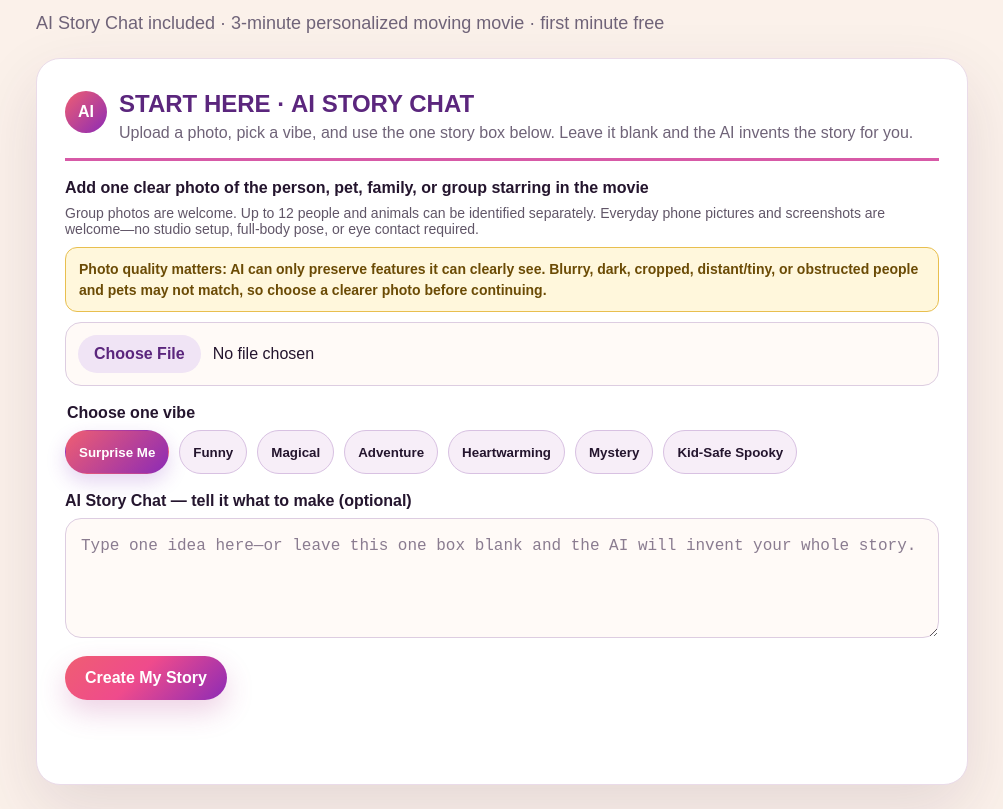
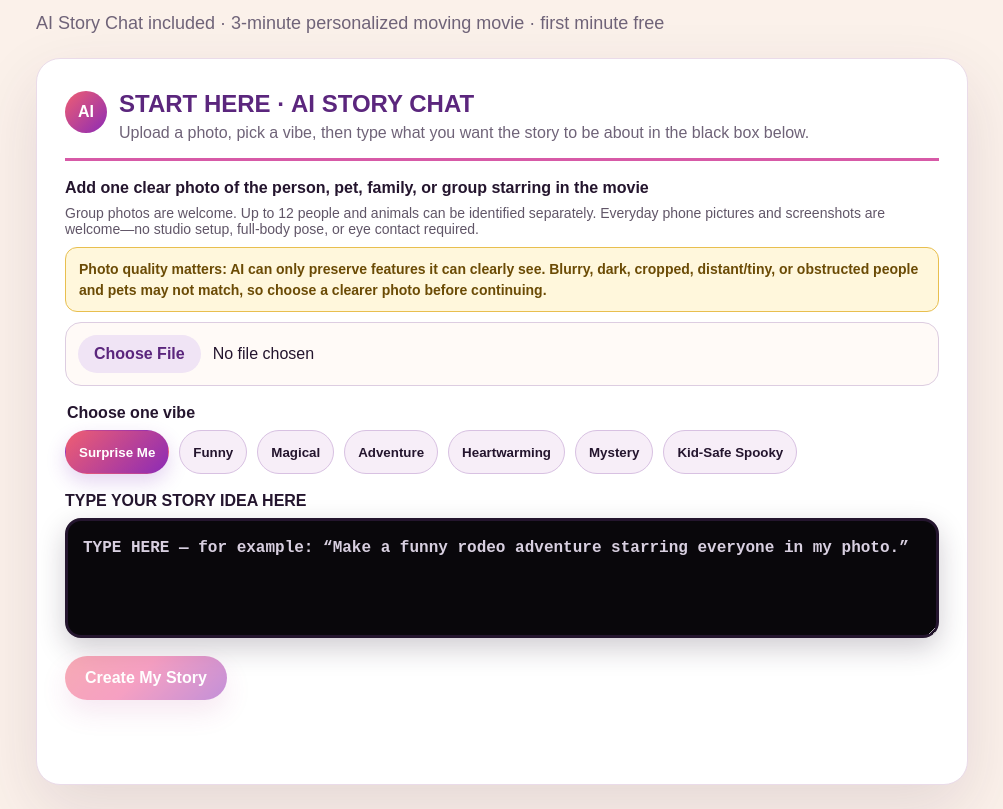
Before and after one commit to debeaux13-cloud/cajun-country, a Next.js app: page /create in a window 1280 px wide. Shown: the part 300-1109 px from the top of the page, without its empty margins (138-1141 px from the left). Built offline with nearby package versions, Linux system fonts and the light colour scheme.

Commit message:
Make the black AI Story Chat required and unmistakable

```diff
--- a/pages/create.js
+++ b/pages/create.js
@@ -70,17 +70,16 @@ export default function Create(){
   async function stage(){
     if(stageRequest.current)return;
     if(!image){setStatus('Add the individual or group photo first so Stage can build the story around everyone in it.');return}
+    if(!idea.trim()){setStatus('Type a story idea in the black AI Story Chat box before continuing.');return}
     if(checkingPhoto){setStatus('Give us a moment to finish checking that photo.');return}
     if(photoCheck?.status==='retry_required'){setStatus('Choose another photo before creating the story. The current photo does not show enough reliable identity detail.');return}
     const draftAttempt=Math.min(3,draftsUsed+1);
     const priorStoryBriefs=drafts.map(draft=>draft.storyBrief).filter(Boolean);
     const priorSourceLedgers=drafts.map(draft=>draft.sourceLedger).filter(Boolean);
-    const requestMode=idea.trim()?'my_story':'make_for_me';
+    const requestMode='my_story';
     stageRequest.current=true;
     setBusy(true);
-    setStatus(requestMode==='make_for_me'
-      ?'Writing one complete story around everyone in your photo…'
-      :'Turning your idea into one complete story…');
+    setStatus('Turning your idea into one complete story…');
     try{
       const requestIdea=idea;
       const requestMoods=[vibe];
@@ -168,7 +167,7 @@ export default function Create(){
       <h1 className='createTitle' style={{fontFamily:'Georgia,serif',fontSize:'clamp(40px,7vw,70px)',marginBottom:8}}>Make them the main character.</h1>
       <p className='createSubtitle' style={{fontSize:18,opacity:.85}}>AI Story Chat included · 3-minute personalized moving movie · first minute free</p>
       <section className='createCard' style={{marginTop:24,background:'#19121f',border:'1px solid #3d2d49',borderRadius:24,padding:20}}>
-        <div className='stageIntro' style={{display:'flex',gap:12,alignItems:'center',marginBottom:14}}><div className='aiBadge' style={{width:42,height:42,borderRadius:99,background:'#7b2cff',display:'grid',placeItems:'center',fontWeight:900}}>AI</div><div><b>START HERE · AI STORY CHAT</b><div style={{opacity:.7}}>Upload a photo, pick a vibe, and use the one story box below. Leave it blank and the AI invents the story for you.</div></div></div>
+        <div className='stageIntro' style={{display:'flex',gap:12,alignItems:'center',marginBottom:14}}><div className='aiBadge' style={{width:42,height:42,borderRadius:99,background:'#7b2cff',display:'grid',placeItems:'center',fontWeight:900}}>AI</div><div><b>START HERE · AI STORY CHAT</b><div style={{opacity:.7}}>Upload a photo, pick a vibe, then type what you want the story to be about in the black box below.</div></div></div>
         {busy&&<div className='workingToast' role='status' aria-live='polite'><span className='workingSpinner'/><span>{status||'Creating your story…'}</span></div>}
 
         <div style={{margin:'18px 0'}}>
@@ -182,9 +181,9 @@ export default function Create(){
         <fieldset className='vibePicker' disabled={busy} style={{border:0,padding:0,margin:'18px 0'}}><legend style={{fontWeight:800,marginBottom:8}}>Choose one vibe</legend><div className='vibeButtons' style={{display:'flex',gap:8,flexWrap:'wrap'}}>{VIBES.map(option=><button className='vibeButton' type='button' key={option.value} aria-pressed={vibe===option.value} onClick={()=>chooseVibe(option.value)} style={{padding:'9px 13px',borderRadius:999,fontWeight:800,background:vibe===option.value?'#7b2cff':'#2b2135',color:'#fff',border:vibe===option.value?'2px solid #b994ff':'1px solid #5c4470'}}>{option.label}</button>)}</div></fieldset>
 
         {!selectedDraft&&<>
-          <label htmlFor='story-input' style={{display:'block',fontWeight:800,marginBottom:8}}>AI Story Chat — tell it what to make (optional)</label>
-          <textarea className='storyInput' id='story-input' disabled={busy} value={idea} onChange={event=>changeIdea(event.target.value)} placeholder='Type one idea here—or leave this one box blank and the AI will invent your whole story.' style={{width:'100%',minHeight:120,padding:15,borderRadius:16,background:'#0f0b13',color:'#fff',boxSizing:'border-box',fontSize:16}}/>
-          <button className='primaryButton' disabled={busy||checkingPhoto||photoCheck?.status==='retry_required'} onClick={stage} style={{marginTop:14,padding:'13px 20px',borderRadius:999,fontWeight:900}}>{busy?'Creating your story…':checkingPhoto?'Checking Photo…':'Create My Story'}</button>
+          <label htmlFor='story-input' style={{display:'block',fontWeight:800,marginBottom:8}}>TYPE YOUR STORY IDEA HERE</label>
+          <textarea className='storyInput' id='story-input' disabled={busy} value={idea} onChange={event=>changeIdea(event.target.value)} required aria-required='true' placeholder='TYPE HERE — for example: “Make a funny rodeo adventure starring everyone in my photo.”' style={{width:'100%',minHeight:120,padding:15,borderRadius:16,background:'#0f0b13',color:'#fff',boxSizing:'border-box',fontSize:16}}/>
+          <button className='primaryButton' disabled={busy||checkingPhoto||photoCheck?.status==='retry_required'||!idea.trim()} onClick={stage} style={{marginTop:14,padding:'13px 20px',borderRadius:999,fontWeight:900}}>{busy?'Creating your story…':checkingPhoto?'Checking Photo…':'Create My Story'}</button>
         </>}
         <p className='statusLine' style={{minHeight:24}}>{status}</p>
         {selectedDraft&&<>
@@ -223,15 +222,15 @@ export default function Create(){
       .vibeButtons{gap:10px!important}
       .vibeButton{color:#24152e!important;background:#f7eef8!important;border:1px solid #d8c1e2!important;min-height:44px}
       .vibeButton[aria-pressed="true"]{color:#fff!important;background:linear-gradient(135deg,#ef5e72,#8c2bb6)!important;border-color:transparent!important;box-shadow:0 8px 20px rgba(122,42,184,.2)}
-      .storyInput{width:100%!important;border:1px solid #ddcde1!important;background:#fffaf7!important;color:#24152e!important;line-height:1.55;resize:vertical}
-      .storyInput::placeholder{color:#8a7c90}
+      .storyInput{width:100%!important;border:3px solid #24152e!important;background:#09070b!important;color:#fff!important;box-shadow:0 10px 28px rgba(36,21,46,.22);line-height:1.55;resize:vertical}
+      .storyInput::placeholder{color:#d8cfe0;font-weight:800}
       .primaryButton,.previewButton{border:0!important;color:#fff!important;background:linear-gradient(135deg,#ef5e72,#ef4b8c 45%,#8c2bb6)!important;box-shadow:0 12px 28px rgba(178,52,137,.22);cursor:pointer;font-size:16px}
       .secondaryButton,.draftButton{color:#5b267d!important;background:#f5eaf8!important;border:1px solid #d8c1e2!important;cursor:pointer}
       .draftButton[aria-pressed="true"]{color:#fff!important;background:#7a2ab8!important}
       button:disabled{opacity:.52;cursor:not-allowed!important}
       .statusLine{color:#5b267d;font-weight:800;line-height:1.45}
       .photoResult{color:#fff!important}
-      .storyHeading h2{font-family:Georgia,serif;font-size:34px;line-height:1.05;margin:7px 0 12px}.editHelp{color:#66566e;line-height:1.5}.customerStory{background:linear-gradient(135deg,#fffaf7,#fbf4ff)!important}.storyActions{display:flex;gap:12px;align-items:center;flex-wrap:wrap;margin-top:14px}.storyActions button{padding:14px 20px;border-radius:999px;font-weight:900}
+      .storyHeading h2{font-family:Georgia,serif;font-size:34px;line-height:1.05;margin:7px 0 12px}.editHelp{color:#66566e;line-height:1.5}.customerStory{background:#09070b!important;color:#fff!important}.storyActions{display:flex;gap:12px;align-items:center;flex-wrap:wrap;margin-top:14px}.storyActions button{padding:14px 20px;border-radius:999px;font-weight:900}
       .storyChoice h2{font-family:Georgia,serif;font-size:32px;line-height:1.05;margin:8px 0 12px}
       .storyChoice p{font-size:17px;line-height:1.6;color:#55475d;margin:0}
       .optionLabel{font-size:12px;letter-spacing:2px;font-weight:900;color:#7a2ab8}
```
